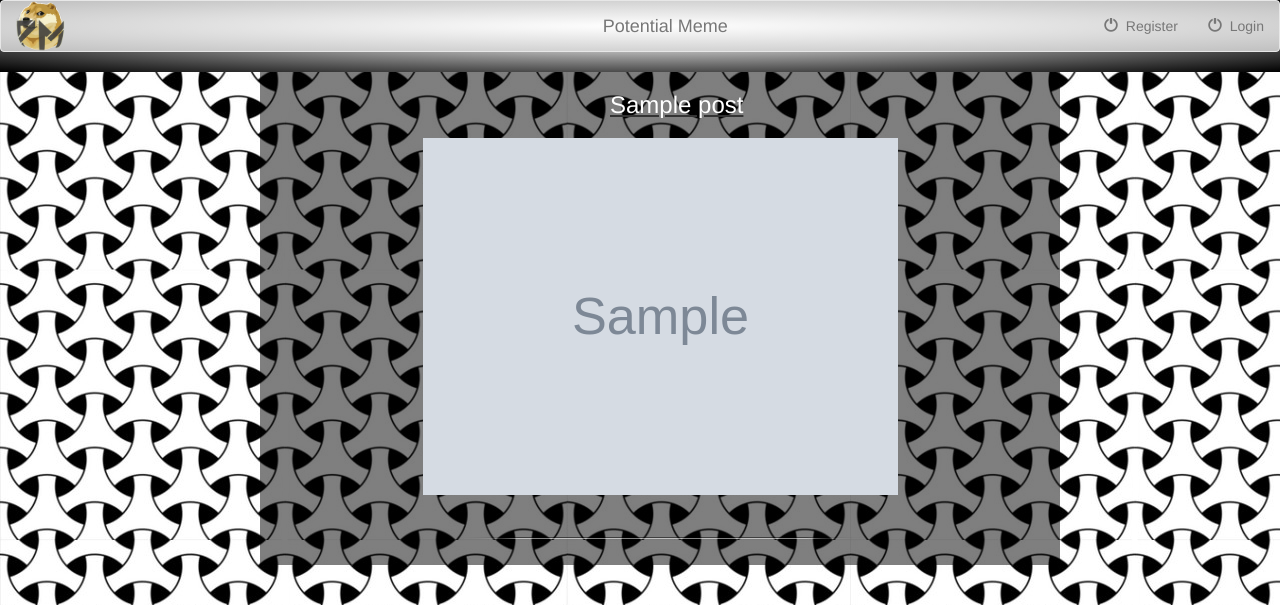
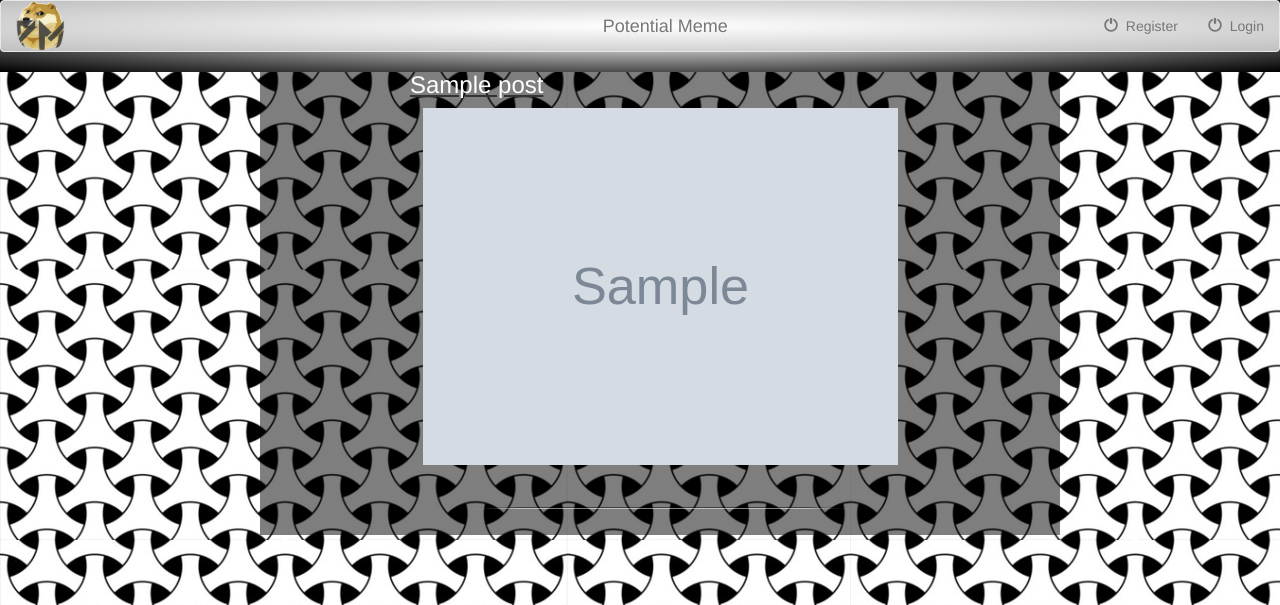
Before and after one commit to Squadella/PotentialMeme, a Django app: page /images/ in a window 1280 px wide. Shown: the top 605 px of the page. Run offline with Django 3.2, Linux system fonts and the light colour scheme; tables that the repository leaves empty hold one stand-in row (values such as "Sample post"); grey boxes marked "Sample" are stand-in pictures; some libraries are stand-ins or nearby versions.

Commit message:
Fix title bug

```diff
--- a/images/templates/images/favorites.html
+++ b/images/templates/images/favorites.html
@@ -17,7 +17,7 @@
                         <div style="background-color: rgba(0,0,0,0.5);margin-top: 10px; width: 800px; margin-left: auto;margin-right: auto">
                             <div style="margin-top: 10px; width: 500px; margin-left: auto;margin-right: auto">
                                 <li>
-                                    <div style="margin-bottom: 10px; float: left; margin-left: 40%; height: auto"><h3><u><a href="{% url 'images:detail' favPost.post.id %}" style="color: white">{{ favPost.post.title }}</a></u></h3></div>
+                                    <div style="margin-bottom: 10px; height: auto"><h3><u><a href="{% url 'images:detail' favPost.post.id %}" style="color: white">{{ favPost.post.title }}</a></u></h3></div>
                                     <a href="{% url 'images:detail' favPost.post.id %}"><img src="{{ favPost.post.image.url }}" class="img-responsive center" style="max-width: 95%; height: auto;"><br></a>
                                     <div style="float: right">
                                         <a><form>
--- a/images/templates/images/index.html
+++ b/images/templates/images/index.html
@@ -16,7 +16,7 @@
                         <div style="background-color: rgba(0,0,0,0.5);margin-top: 10px; width: 800px; margin-left: auto;margin-right: auto">
                         <div style="margin-top: 10px; width: 500px; margin-left: auto;margin-right: auto">
                             <li>
-                                <div style="margin-bottom: 10px; float: left; margin-left: 40%; height: auto"><h3><u><a href="{% url 'images:detail' post.id %}" style="color: white">{{ post.title }}</a></u></h3></div>
+                                <div style="margin-bottom: 10px; height: auto"><h3><u><a href="{% url 'images:detail' post.id %}" style="color: white">{{ post.title }}</a></u></h3></div>
                                 <a href="{% url 'images:detail' post.id %}"><img src="{{ post.image.url }}" class="img-responsive center" style="max-width: 95%; height: auto;"><br></a>
                                 {% if user.is_authenticated %}
                                     <div style="float: right">
```
